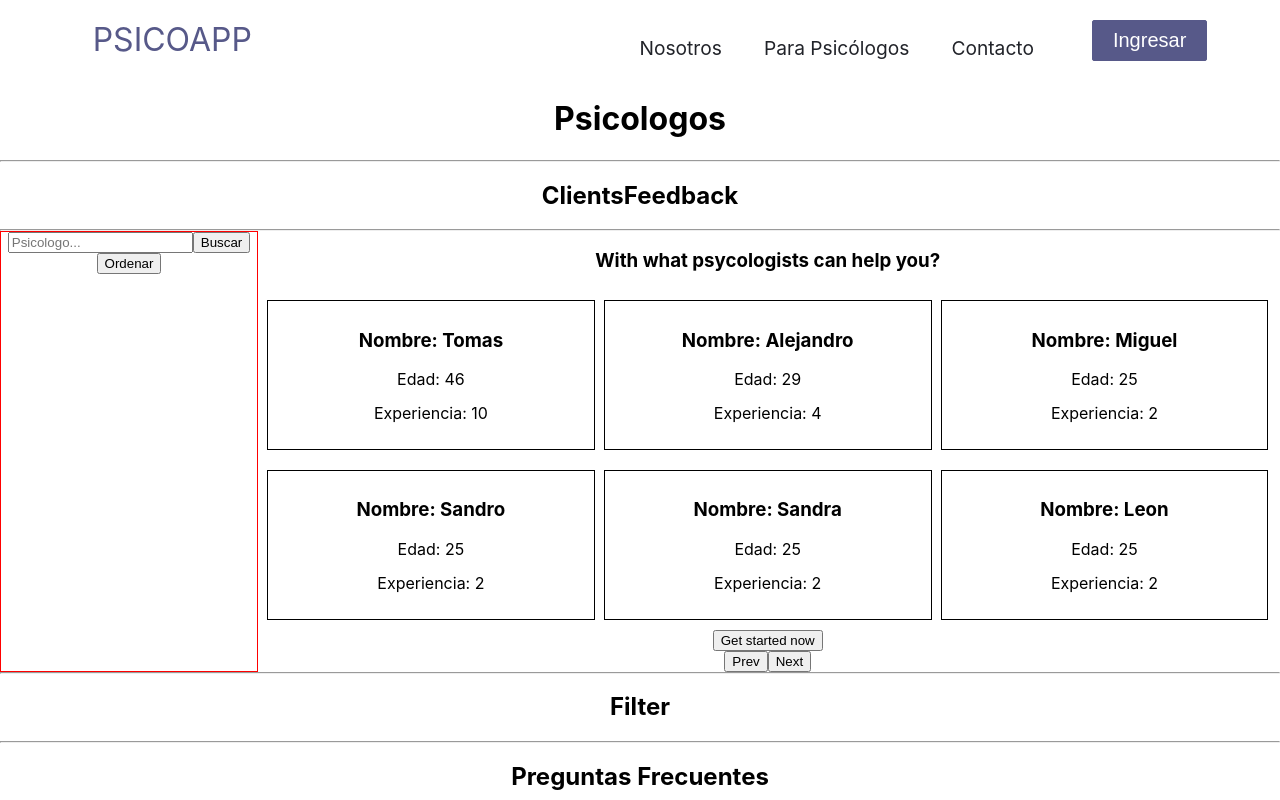
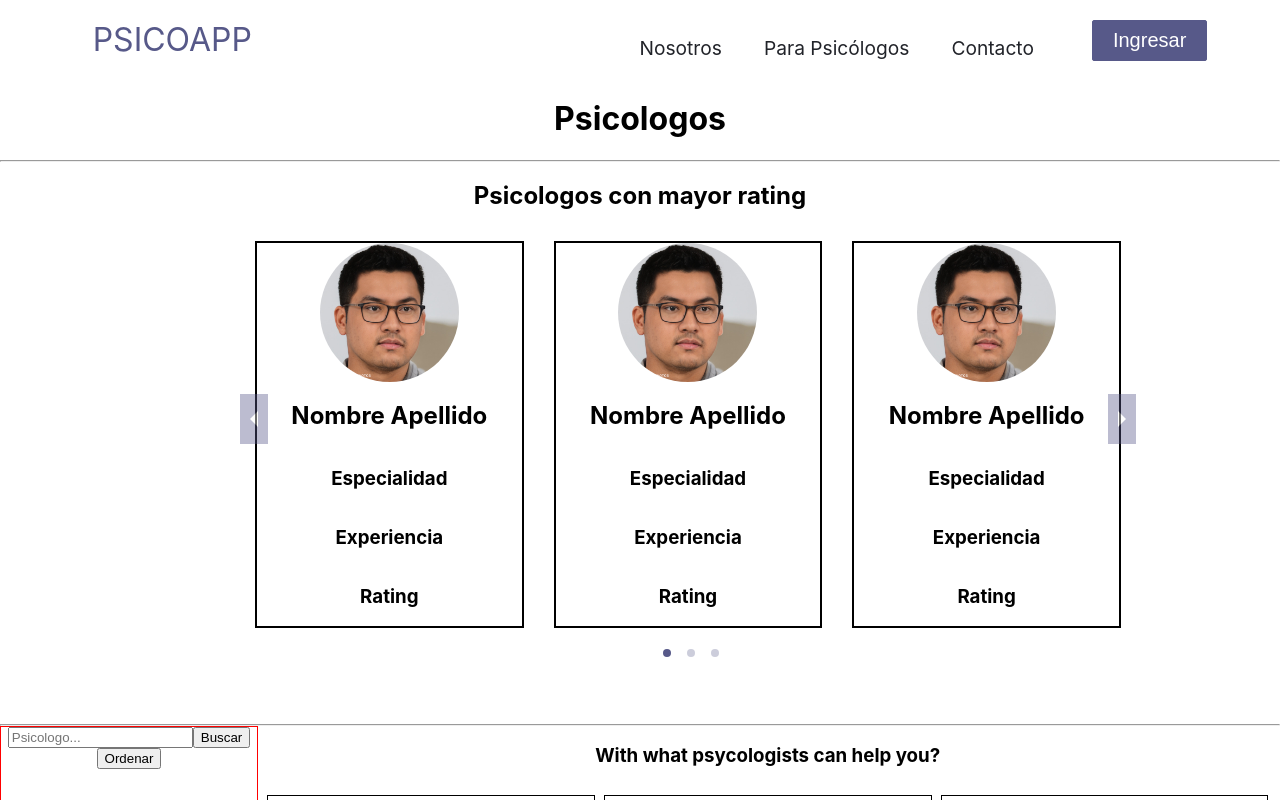
Before and after one commit to tomasld13/PF-psicoApp, a React (Create React App) app in the folder client/: page /psico in a window 1280 px wide. Shown: the top 800 px of the page. Built offline with nearby package versions, Linux system fonts and the light colour scheme; no server answers.

Commit message:
esquema componente ratingpsicologos

```diff
--- /dev/null
+++ b/client/src/Components/Card/Card.jsx
@@ -0,0 +1,15 @@
+import React from 'react'
+import style from "./Card.module.css"
+import img from "../Testimonials/face1.jpg"
+
+export default function Card() {
+  return (
+    <div className={style.content} >
+        <img src={img}/>
+        <h2> Nombre Apellido</h2>
+        <h3> Especialidad</h3>
+        <h3> Experiencia</h3>
+        <h3> Rating</h3>
+    </div>
+  );
+}
--- /dev/null
+++ b/client/src/Components/Card/Card.module.css
@@ -0,0 +1,10 @@
+.content {
+    border: 2px solid black;
+    width: 30%;
+    height: 100%;
+    color: #000;
+
+    display: flex;
+    align-items: center;
+    flex-direction: column;
+}
--- a/client/src/Components/Landing/Landing.jsx
+++ b/client/src/Components/Landing/Landing.jsx
@@ -10,7 +10,7 @@ function Landing() {
             <h1>Inicia una sesión con un psicólogo licenciado</h1>
             <p>Comienza online o cara a cara con uno
             de nuestros especialistas licenciados</p>
-            <button className='main-btn'><a href="#">Buscar psicólogo</a></button>
+            <button className='main-btn'><a href="/psico">Buscar psicólogo</a></button>
         </div>
        <div className="main-img-container">
           <img src={img} alt='Imagen no encontrada' id='main-img'></img>
--- a/client/src/Components/Psychologists/Psychologists.jsx
+++ b/client/src/Components/Psychologists/Psychologists.jsx
@@ -1,13 +1,15 @@
 import Cards from "../Cards/Cards";
 import Questions from "../Questions/Questions.jsx"
+import RatingPsychologists from "../RatingPsycologists/RatingPsycologists.jsx"
 
 export default function Psychologists() {
   return (
     <>
         <h1>Psicologos</h1>
         <hr />
-        <h2>ClientsFeedback</h2>
-        {/* <ClientsFeedback /> */}
+        <h2>Psicologos con mayor rating</h2>
+        <RatingPsychologists/>
+        {/* <Clientes con Mayor Raiting /> */}
         <hr />
         <Cards />
         <hr />
--- /dev/null
+++ b/client/src/Components/RatingPsycologists/RatingPsycologists.jsx
@@ -0,0 +1,61 @@
+import { Carousel } from "react-responsive-carousel";
+import Card from "../Card/Card.jsx";
+import style from "./style.module.css"
+import img1 from '../Testimonials/face1.jpg'
+import img2 from '../Testimonials/face2.jpg'
+import img3 from '../Testimonials/face3.jpg'
+
+
+export default function RaitingPsychologists() {
+  return (
+    <Carousel
+    showArrows={true}
+    infiniteLoop={true}
+    showThumbs={false}
+    showStatus={false}
+    autoPlay={false}
+    interval={6100}
+    >
+        <div className={ style.cardContent }><Card/><Card/><Card/></div>
+        <div className={ style.cardContent }><Card/><Card/><Card/></div>
+        <div className={ style.cardContent }><Card/><Card/><Card/></div>
+
+    </Carousel>
+  )
+}
+
+/*"[
+  {
+    ""id"": 32,
+    ""name"": ""Dominic Smith"",  1
+    ""lastname"": ""Fuller Richardson"",
+    ""email"": ""odio@hotmail.com"",
+    ""telephone"": ""1133445566"",
+    ""address"": ""P.O. Box 156, 8525 Dui Avenue"",
+    ""birth"": ""2017/02/11"",
+    ""rolId"": 2,
+    ""generoId"": 2,
+    ""ciudadId"": 868,
+    ""psicologo"": {
+        ""id"": 12,
+        ""yearsExperience"": 10,
+        ""honorario"": 10,
+        ""especialidade"": {
+            ""especialidad"": ""Psicologia Organizacional""
+        }
+    },
+    ""ciudad"": {
+    ""name"": ""San Miguel"",
+    ""provincium"": {
+        ""name"": ""Corrientes""
+    }
+  },
+    ""genero"": {
+        ""genero"": ""Masculino""
+    },
+    ""rol"": {
+        ""name"": ""Psicologo""
+    }
+},
+
+]"*/
--- /dev/null
+++ b/client/src/Components/RatingPsycologists/style.module.css
@@ -0,0 +1,5 @@
+.cardContent {
+    display: flex;
+    flex-direction: row;
+    justify-content: space-around;
+}
```
